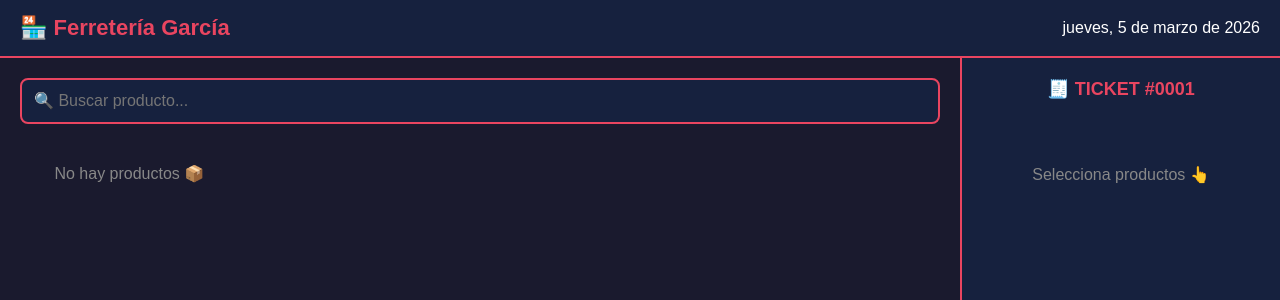
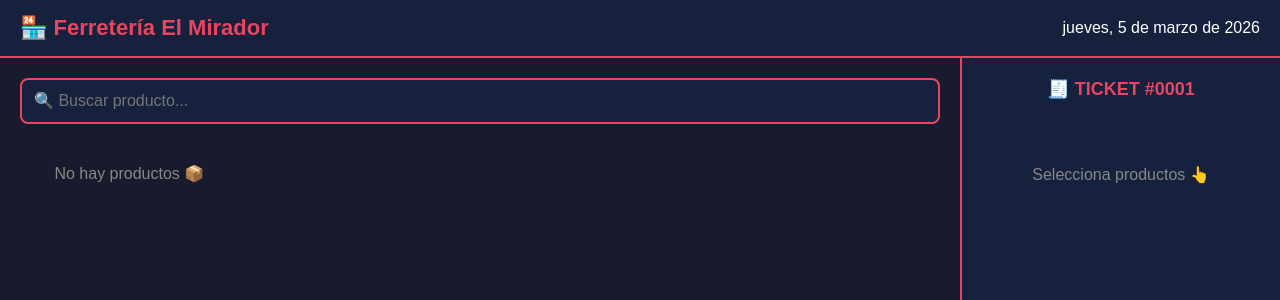
Before and after one commit to c28309208/ferreteria, a Flask app: page / in a window 1280 px wide. Shown: the top 300 px of the page. Run offline with Flask 3, Linux system fonts and the light colour scheme; data that the repository does not hold is empty.

Commit message:
Update index.html

```diff
--- a/templates/index.html
+++ b/templates/index.html
@@ -62,7 +62,7 @@
 <body>
 
 <div class="header">
-    <h1>🏪 Ferretería García</h1>
+    <h1>🏪 Ferretería El Mirador</h1>
     <span id="fecha"></span>
 </div>
 
@@ -109,7 +109,7 @@
 <!-- Ticket impreso -->
 <div class="ticket-impreso" id="ticket-impreso">
     <div class="ticket-papel">
-        <h2>🏪 FERRETERÍA GARCÍA</h2>
+        <h2>🏪 FERRETERÍA EL MIRADOR</h2>
         <p>Tel: 55-1234-5678</p>
         <p id="t-fecha"></p>
         <hr>
```
